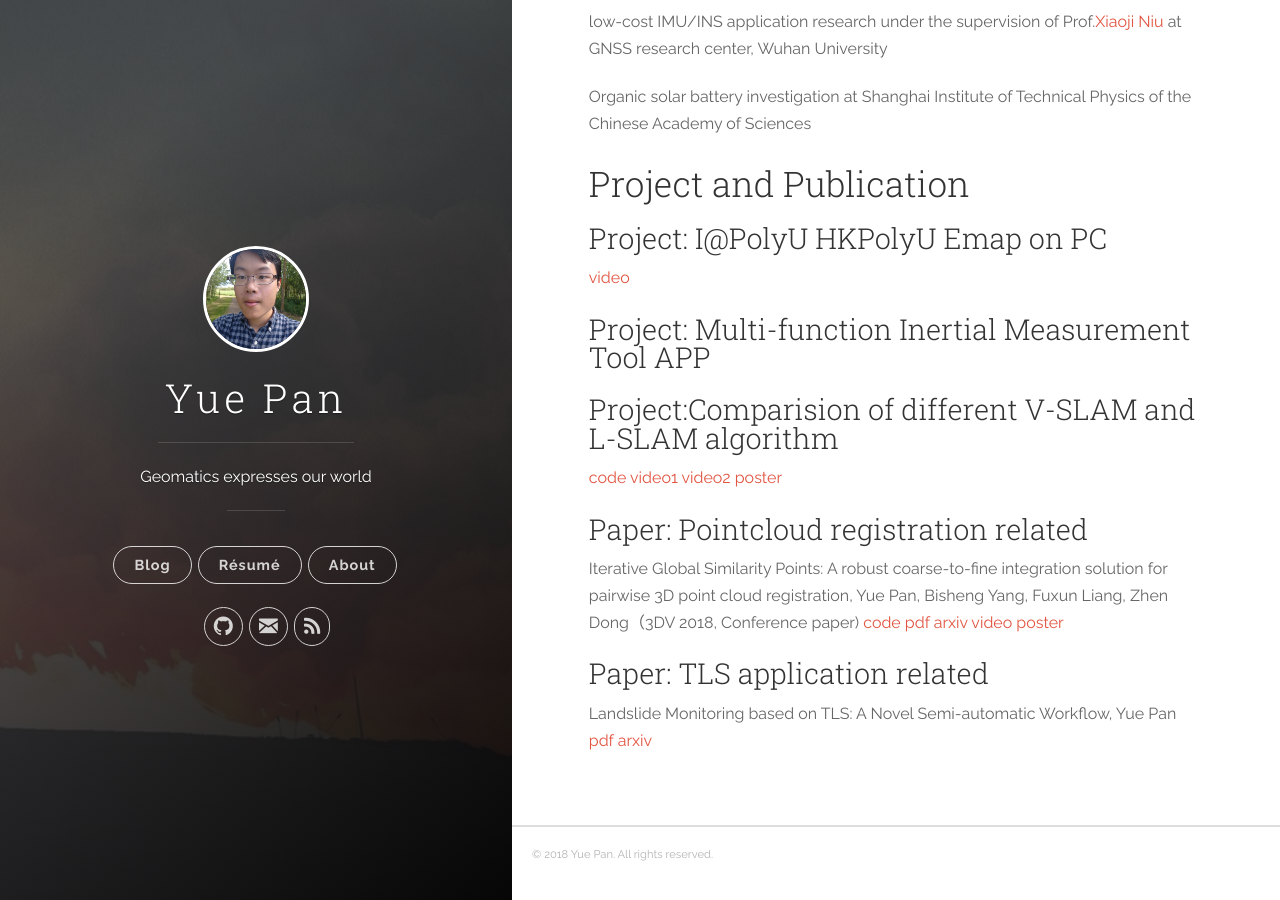
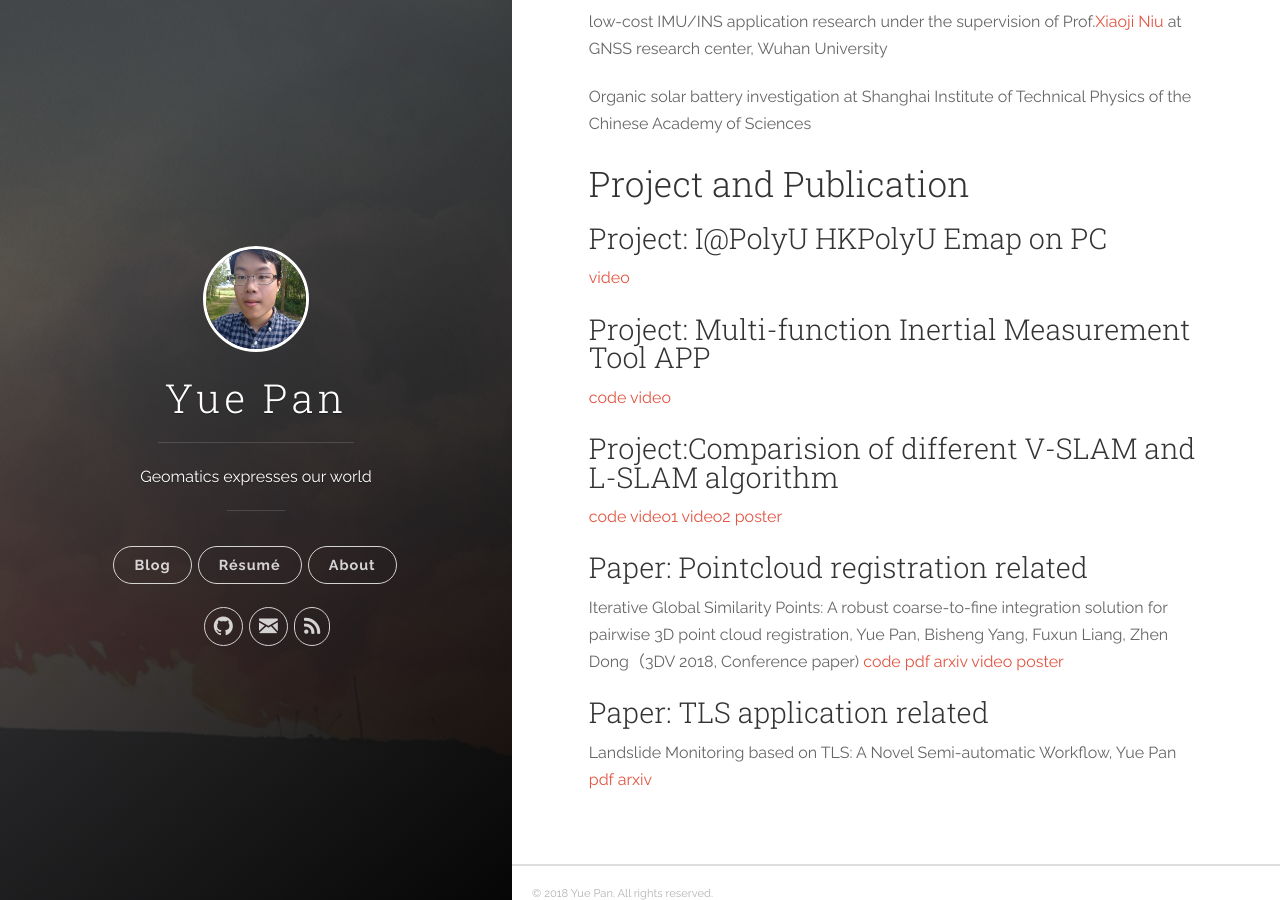
Before and after one commit to YuePanEdward/YuePanEdward.github.io, a Jekyll site: the page built from _posts/2018-09-01-about.md, in a window 1280 px wide and 900 px high, scrolled down 1673 px. Built offline with Jekyll 4.4.1, drawn with Linux system fonts in a browser that asks for light colours.

Commit message:
Update 2018-09-01-about.md

```diff
--- a/_posts/2018-09-01-about.md
+++ b/_posts/2018-09-01-about.md
@@ -84,6 +84,8 @@ Organic solar battery investigation at Shanghai Institute of Technical Physics o
 
 ### Project: Multi-function Inertial Measurement Tool APP
 
+[code](https://github.com/YuePanEdward/MeasureAPP)  [video](https://www.youtube.com/watch?v=qFWgM4C7igk&feature=youtu.be)
+
 ### Project:Comparision of different V-SLAM and L-SLAM algorithm
 
 [code](https://github.com/YuePanEdward/Cartographer_ros-on-Jackal)  [video1](https://www.youtube.com/watch?v=wJPFnWXptLo)  [video2](https://www.youtube.com/watch?v=zGrvtwrzm64)  [poster]({{ site.baseurl }}/assets/poster_yue_pan.pdf)
```
